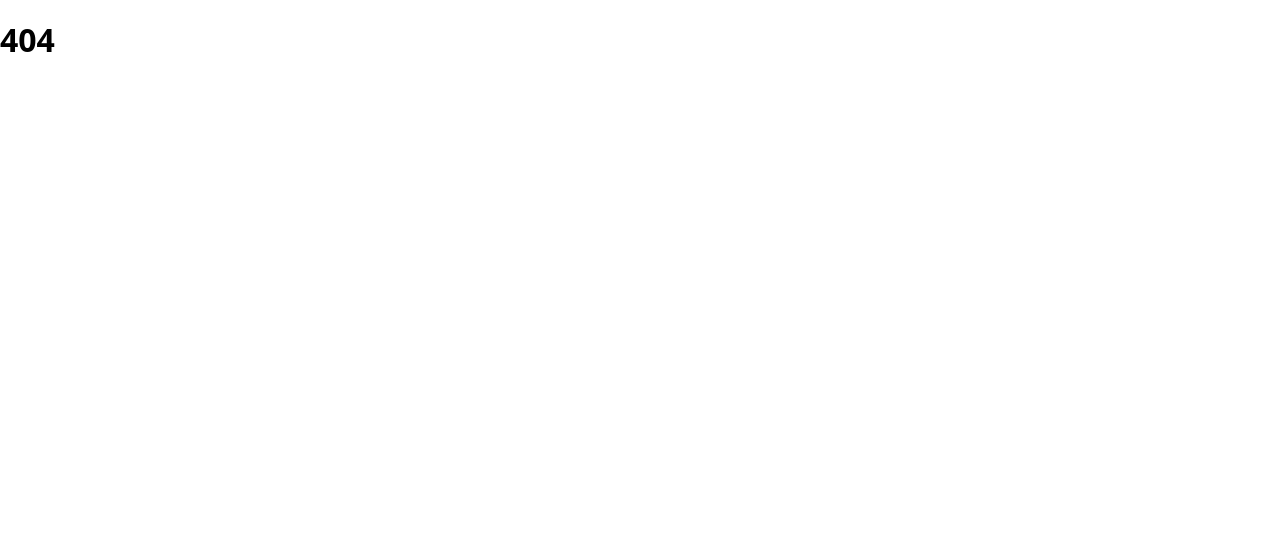
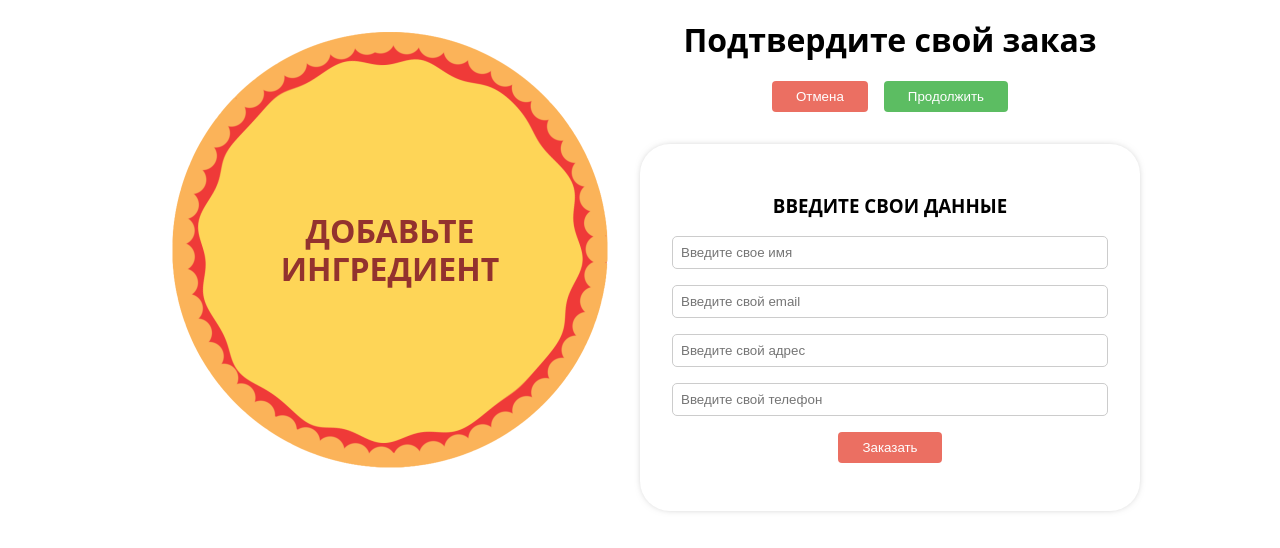
Before and after one commit to georgymukha/lesson_39, a React (Create React App) app: page /checkout/contact-data in a window 1280 px wide. Shown: the top 548 px of the page. Built offline with nearby package versions, Linux system fonts and the light colour scheme; no server answers.

Commit message:
Добавил сервис firebase

```diff
--- a/package.json
+++ b/package.json
@@ -6,6 +6,7 @@
     "@testing-library/jest-dom": "^5.16.2",
     "@testing-library/react": "^12.1.3",
     "@testing-library/user-event": "^13.5.0",
+    "axios": "^0.27.2",
     "react": "^17.0.2",
     "react-dom": "^17.0.2",
     "react-router-dom": "^6.3.0",
--- a/src/App.jsx
+++ b/src/App.jsx
@@ -1,5 +1,6 @@
 import PizzaBuilder from "./containers/PizzaBuilder/PizzaBuilder";
 import Checkout from "./containers/Checkout/Checkout";
+import ContactData from "./containers/ContactData/ContactData";
 
 import {Routes, Route} from 'react-router-dom';
 
@@ -10,7 +11,9 @@ function App() {
     <>
       <Routes>
         <Route path="/" element={<PizzaBuilder/>} />
-        <Route path="/checkout" element={<Checkout/>} />
+        <Route path="/checkout" element={<Checkout/>}>
+          <Route path="contact-data" element={<ContactData/>} />
+        </Route>
         <Route path="*" element={<h1>404</h1>}/>
       </Routes>
     </>
--- /dev/null
+++ b/src/api/axios-order.js
@@ -0,0 +1,7 @@
+import axios from 'axios';
+
+const instance = axios.create({
+  baseURL: process.env.REACT_APP_FIREBASE_URL
+});
+
+export default instance;
--- a/src/components/Order/CheckoutSummary/CheckoutSummary.jsx
+++ b/src/components/Order/CheckoutSummary/CheckoutSummary.jsx
@@ -1,16 +1,24 @@
 import React from 'react'
+import { Outlet, useNavigate } from 'react-router-dom';
 import Pizza from '../../Pizza/Pizza'
 import Button from '../../UI/Button/Button';
 
 function CheckoutSummary({ingredients}) {
+  const navigate = useNavigate();
+
+
   return (
     <>
       <Pizza ingredients={ingredients} />
       <div className="checkout__wrap">
         <h1 className="checkout__title">Подтвердите свой заказ</h1>
         <div className="checkout__actions">
-          <Button type="btn-danger">Отмена</Button>
-          <Button type="btn-success">Продолжить</Button>
+          <Button type="btn-danger" clicked={() => navigate('/')}>Отмена</Button>
+          <Button type="btn-success" clicked={() => navigate('/checkout/contact-data')}>Продолжить</Button>
+        </div>
+
+        <div>
+          <Outlet context={{ingredients}}/>
         </div>
       </div>
     </>
--- a/src/containers/Checkout/Checkout.jsx
+++ b/src/containers/Checkout/Checkout.jsx
@@ -1,4 +1,5 @@
-import React, { useState } from 'react';
+import React, { useState, useEffect } from 'react';
+import { useSearchParams } from 'react-router-dom';
 import CheckoutSummary from '../../components/Order/CheckoutSummary/CheckoutSummary';
 
 import './Checkout.css';
@@ -6,11 +7,22 @@ import './Checkout.css';
 function Checkout() {
 
   const [ingredients, setIngredients] = useState({
-    cheese: 1,
-    olives: 1,
-    sausage: 1,
-    mushrooms: 1,
+    cheese: 0,
+    olives: 0,
+    sausage: 0,
+    mushrooms: 0,
   });
+
+  const [search] = useSearchParams();
+
+  useEffect(() => {
+    const ingredients = {};
+
+    for(let [ingName, count] of search.entries()) { // [ ['cheese', 2], ['olives', 3] ]
+      ingredients[ingName] = parseInt(count, 10);
+    }
+    setIngredients(ingredients);
+  }, [])
 
 
   return (
--- /dev/null
+++ b/src/containers/ContactData/ContactData.css
@@ -0,0 +1,23 @@
+.contact-data {
+  margin: 2rem auto 0;
+  max-width: 600px;
+  padding: 2rem;
+  box-sizing: border-box;
+  box-shadow: 0 0 10px -5px rgba(0,0,0, .6);
+  border-radius: 30px;
+  text-align: center;
+}
+.contact-data__title {
+  text-align: center;
+  text-transform: uppercase;
+}
+.contact-data__group {
+  margin-bottom: 1rem;
+}
+.contact-data__input {
+  width: 100%;
+  padding: .5rem;
+  box-sizing: border-box;
+  border-radius: 5px;
+  border: 1px solid #ccc;
+}
--- /dev/null
+++ b/src/containers/ContactData/ContactData.jsx
@@ -0,0 +1,98 @@
+import React, { useState } from 'react'
+import { useOutletContext } from 'react-router-dom';
+import Button from '../../components/UI/Button/Button';
+
+import axios from '../../api/axios-order';
+
+import './ContactData.css';
+
+function ContactData() {
+  const [customer, setCustomer] = useState({
+    name: '',
+    email: '',
+    address: '',
+    phone: ''
+  });
+
+  const {ingredients} = useOutletContext();
+
+  const changeHandler = (event) => {
+    let prop = event.target.name; // email
+    let value = event.target.value; //
+    setCustomer(customer => {
+      return {
+        ...customer,
+        [prop]: value
+      }
+    })
+  };
+
+  const submitHandler = (event) => {
+    event.preventDefault();
+
+    let order = {
+      ingredients,
+      customer
+    };
+
+    axios
+      .post("/orders.json", order)
+      .then(() => {
+        alert('Данные успешно отправлены')
+      })
+
+  };
+
+  return (
+    <div className="contact-data">
+      <h3 className="contact-data__title">Введите свои данные</h3>
+      <form className="contact-data__form" onSubmit={submitHandler}>
+        <div className="contact-data__group">
+          <input
+            type="text"
+            name="name"
+            className="contact-data__input"
+            placeholder="Введите свое имя"
+            onChange={changeHandler}
+          />
+        </div>
+
+        <div className="contact-data__group">
+          <input
+            type="text"
+            name="email"
+            className="contact-data__input"
+            placeholder="Введите свой email"
+            onChange={changeHandler}
+          />
+        </div>
+
+        <div className="contact-data__group">
+          <input
+            type="text"
+            name="address"
+            className="contact-data__input"
+            placeholder="Введите свой адрес"
+            onChange={changeHandler}
+          />
+        </div>
+
+        <div className="contact-data__group">
+          <input
+            type="text"
+            name="phone"
+            className="contact-data__input"
+            placeholder="Введите свой телефон"
+            onChange={changeHandler}
+          />
+        </div>
+
+        <div className="contact-data__group">
+          <Button type="btn-danger">Заказать</Button>
+        </div>
+      </form>
+    </div>
+  );
+}
+
+export default ContactData
--- a/src/containers/PizzaBuilder/PizzaBuilder.js
+++ b/src/containers/PizzaBuilder/PizzaBuilder.js
@@ -1,5 +1,6 @@
 
 import { useState } from 'react';
+import { useNavigate, createSearchParams } from 'react-router-dom';
 import OrderInfo from '../../components/OrderInfo/OrderInfo';
 import Controls from '../../components/Pizza/Controls/Controls';
 import Pizza from '../../components/Pizza/Pizza';
@@ -27,6 +28,8 @@ function PizzaBuilder() {
   const [purchasable, setPurchasable] = useState(false);
 
   const [purchasing, setPurchasing] = useState(false);
+
+  const navigate = useNavigate();
 
   const addIngredient = (ingName) => {
     const copyIngs = {
@@ -65,7 +68,10 @@ function PizzaBuilder() {
   const purchaseCancelled = () => setPurchasing(false);
 
   const purchaseContinued = () => {
-    alert('continue');
+    navigate({
+      pathname: "/checkout",
+      search: "?" + createSearchParams(ingredients)
+    });
   }
 
   return (
```
Also changed, not shown: 1 other file (tests, documents, lock files or other folders).
